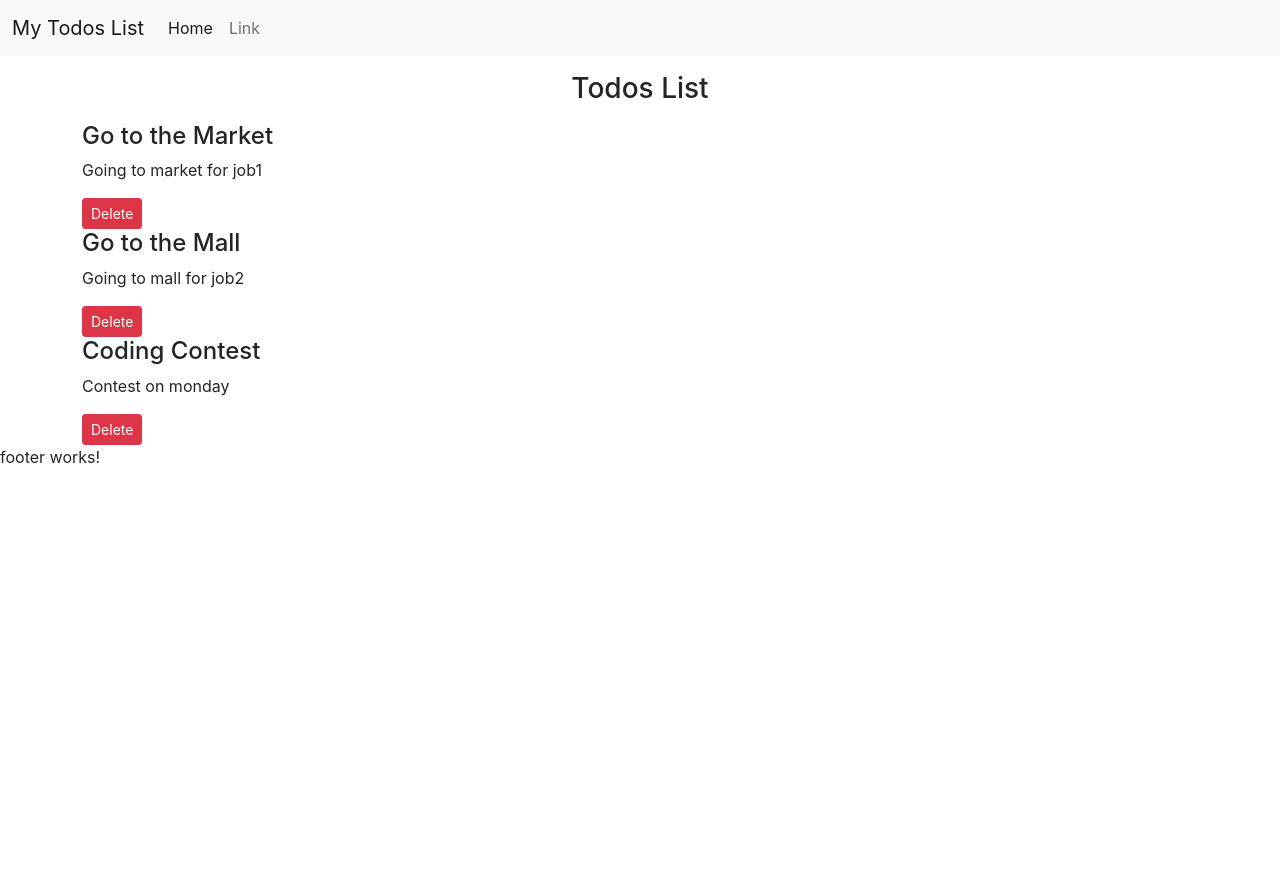
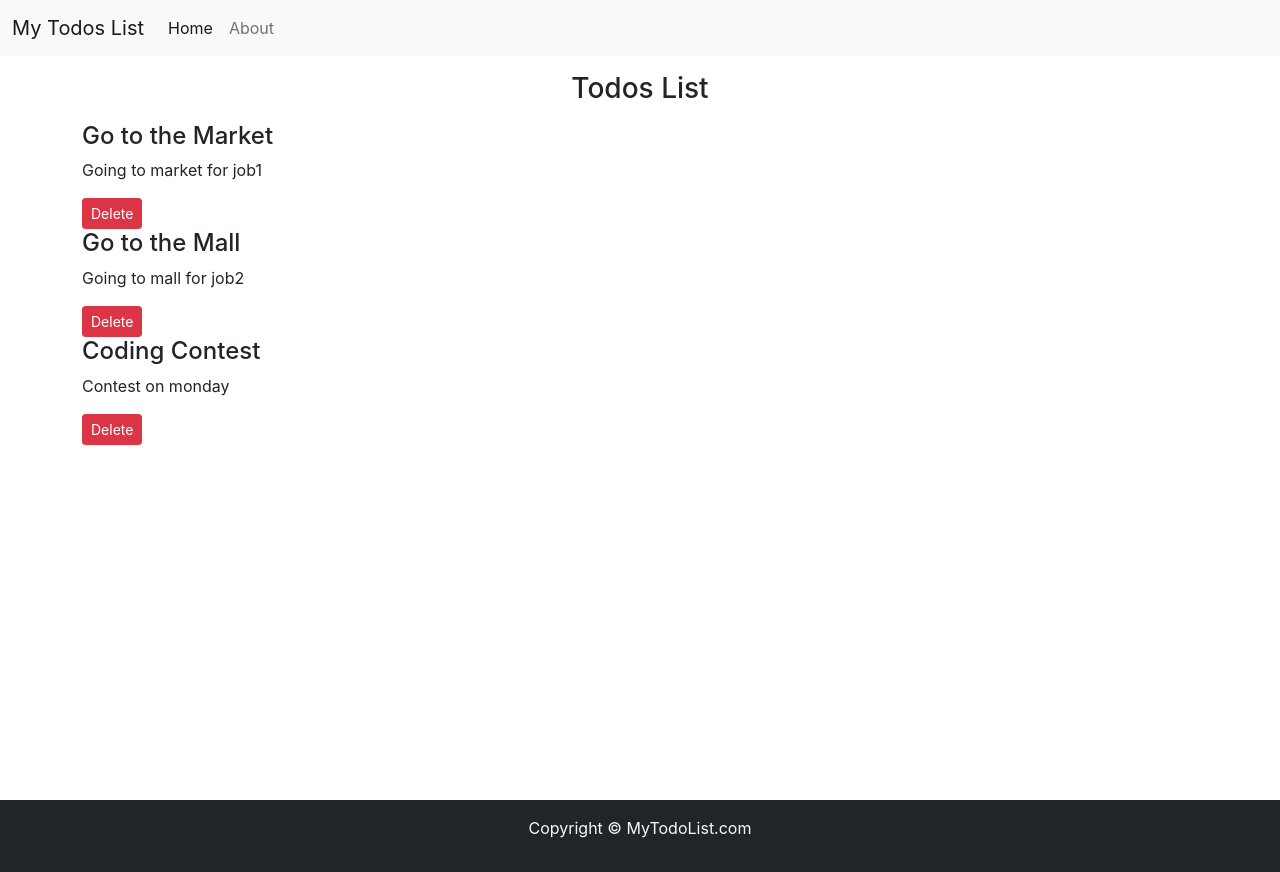
Before and after one commit to sulabh2000/Todos-list-app, a React (Create React App) app: page / in a window 1280 px wide. Before the commit the page ends 800 px from the top, so only its background shows below. Built offline with nearby package versions, Linux system fonts and the light colour scheme.

Commit message:
styling footer

```diff
--- a/src/MyComponents/Footer.js
+++ b/src/MyComponents/Footer.js
@@ -1,9 +1,16 @@
 import React from 'react'
 
 export const Footer = () => {
+    // adding style in react
+    let footerStyle = {
+        position: "absolute",
+        top: "100vh",
+        width: "100%"
+    }
+
     return (
-        <div>
-            footer works!
-        </div>
+        <footer className="bg-dark text-light py-3" style={footerStyle}>
+            <p className="text-center">Copyright &copy; MyTodoList.com</p>
+        </footer>
     )
 }
--- a/src/MyComponents/Header.js
+++ b/src/MyComponents/Header.js
@@ -16,7 +16,7 @@ export default function Header(props) {
                 <a className="nav-link active" aria-current="page" href="#">Home</a>
               </li>
               <li className="nav-item">
-                <a className="nav-link" href="#">Link</a>
+                <a className="nav-link" href="#">About</a>
               </li>
             </ul>
             {props.searchBar ? <form className="d-flex">
```
